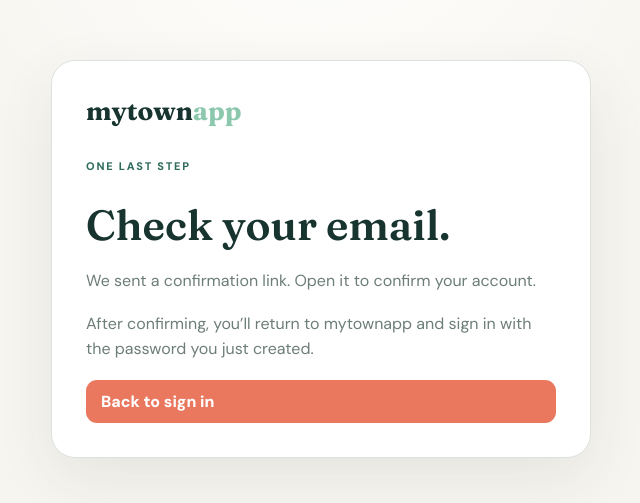
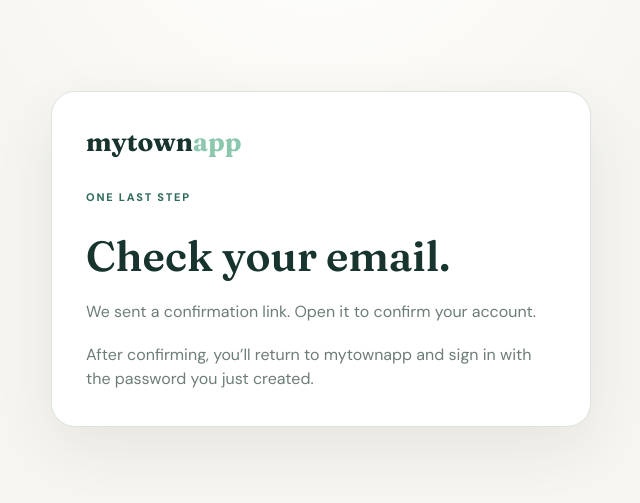
Before and after one commit to sgilewski/mytownapp, a Next.js app in the folder apps/web/: page /check-email in a window 1280 px wide. Shown: the part 141-644 px from the top of the page, without its empty margins (319-959 px from the left). Built offline with nearby package versions, Linux system fonts and the light colour scheme.

Commit message:
fix: simplify post-signup confirmation screen

```diff
--- a/apps/web/src/app/check-email/page.tsx
+++ b/apps/web/src/app/check-email/page.tsx
@@ -1,13 +1,10 @@
-import Link from "next/link";
-
 export default async function CheckEmail({searchParams}:{searchParams:Promise<{email?:string}>}){
   const{email}=await searchParams;
   return <main className="auth-page"><section className="auth-card">
-    <Link className="wordmark dark" href="/">mytown<span>app</span></Link>
+    <div className="wordmark dark">mytown<span>app</span></div>
     <p className="eyebrow">One last step</p>
     <h1>Check your email.</h1>
     <p className="form-copy">We sent a confirmation link{email?<> to <strong>{email}</strong></>:null}. Open it to confirm your account.</p>
     <p className="form-copy">After confirming, you’ll return to mytownapp and sign in with the password you just created.</p>
-    <Link className="primary" href="/login">Back to sign in</Link>
   </section></main>
 }
```
